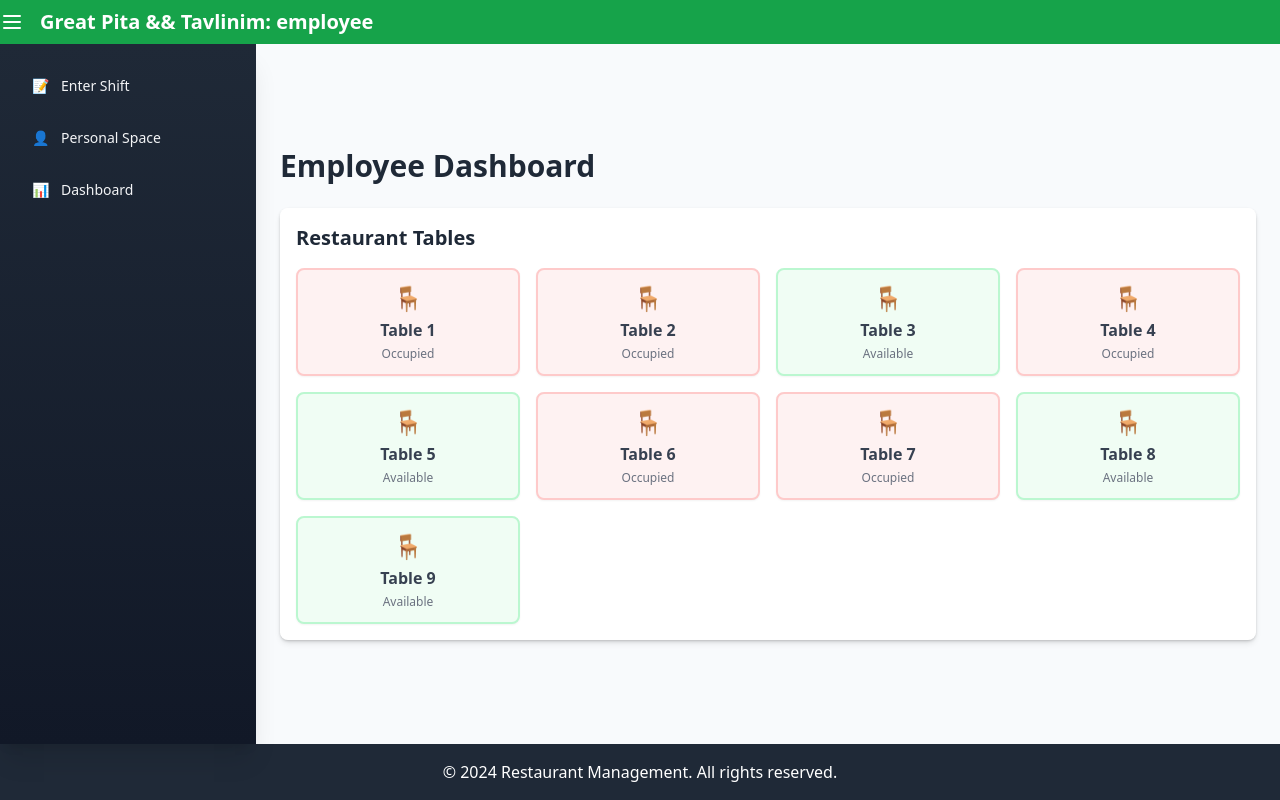
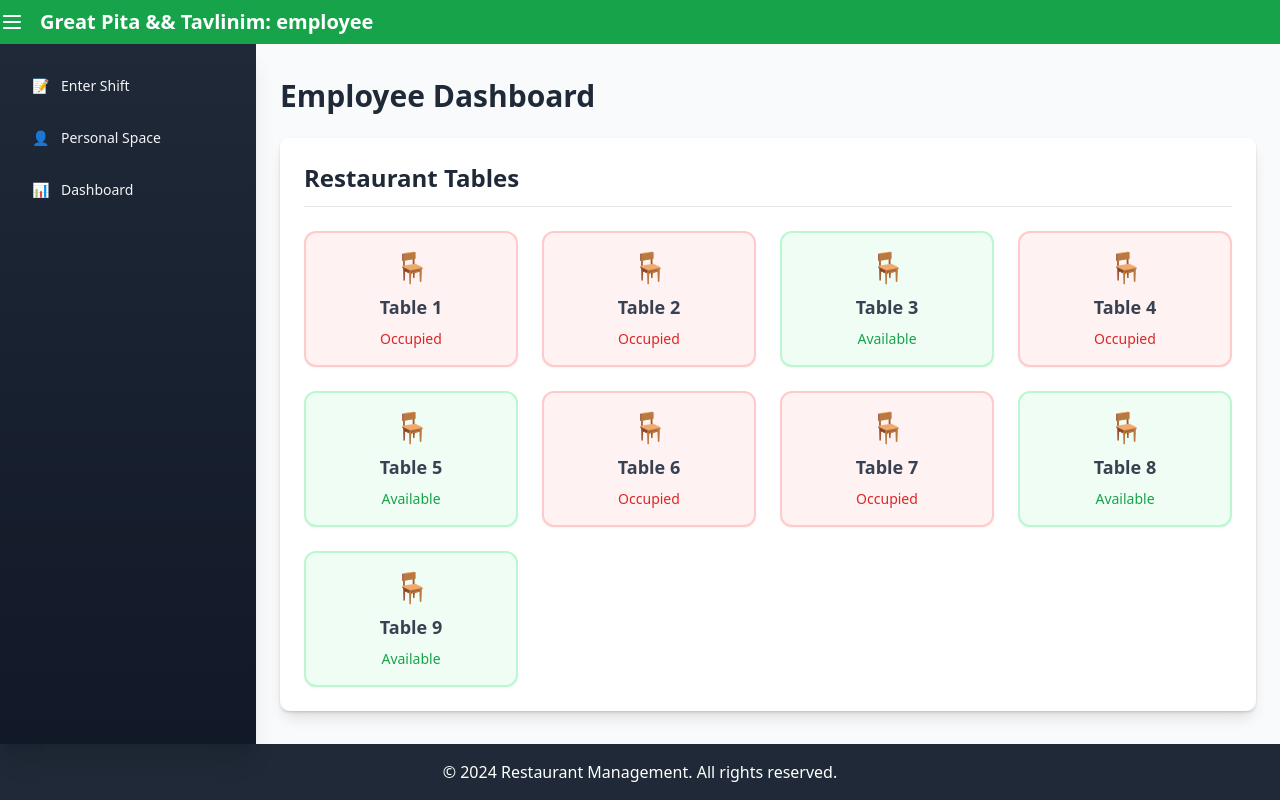
Before and after one commit to tsel170/resturant-project, a React (Vite) app in the folder client/: page /dashboard in a window 1280 px wide. Built offline with nearby package versions, Linux system fonts and the light colour scheme; no server answers.

Commit message:
connecting

```diff
--- a/client/src/components/employee/Tables.jsx
+++ b/client/src/components/employee/Tables.jsx
@@ -3,7 +3,9 @@ import React from "react"
 const Tables = () => {
   // Status colors
   const getTableStyle = (isOccupied) =>
-    isOccupied ? "bg-red-50 border-red-200" : "bg-green-50 border-green-200"
+    isOccupied
+      ? "bg-red-50 border-red-200 hover:bg-red-100"
+      : "bg-green-50 border-green-200 hover:bg-green-100"
 
   // Example data - you can replace this with your actual table status data
   const tables = Array(9)
@@ -14,23 +16,27 @@ const Tables = () => {
     }))
 
   return (
-    <div className="rounded-lg bg-white p-4 shadow-md">
-      <h2 className="mb-4 text-xl font-bold text-gray-800">
+    <div className="rounded-xl bg-white p-6 shadow-lg">
+      <h2 className="mb-6 border-b pb-3 text-2xl font-bold text-gray-800">
         Restaurant Tables
       </h2>
-      <div className="grid grid-cols-2 gap-4 sm:grid-cols-3 lg:grid-cols-4">
+      <div className="grid grid-cols-2 gap-6 sm:grid-cols-3 lg:grid-cols-4">
         {tables.map((table) => (
           <div
             key={table.id}
-            className={`rounded-lg border-2 ${getTableStyle(table.isOccupied)} p-3 text-center shadow-sm`}
+            className={`rounded-xl border-2 ${getTableStyle(table.isOccupied)} cursor-pointer p-4 text-center shadow-sm transition-all duration-200 hover:shadow-md`}
           >
-            <div className="mb-1">
-              <span className="text-2xl">🪑</span>
+            <div className="mb-2">
+              <span className="text-3xl">🪑</span>
             </div>
-            <h3 className="text-base font-semibold text-gray-700">
+            <h3 className="text-lg font-semibold text-gray-700">
               Table {table.id}
             </h3>
-            <p className="mt-1 text-xs text-gray-500">
+            <p
+              className={`mt-2 text-sm font-medium ${
+                table.isOccupied ? "text-red-600" : "text-green-600"
+              }`}
+            >
               {table.isOccupied ? "Occupied" : "Available"}
             </p>
           </div>
--- a/client/src/components/general/Header.jsx
+++ b/client/src/components/general/Header.jsx
@@ -2,13 +2,13 @@ import React, { useContext } from "react"
 import { AuthContext } from "../../context/AuthContext"
 
 const Header = ({ role }) => {
-  const { toggleSidebar } = useContext(AuthContext)
+  const { toggleSidebar, isSidebarVisible } = useContext(AuthContext)
 
   return (
     <header className="flex items-center bg-green-600 py-2 text-white shadow-md">
       <button
         onClick={() => toggleSidebar()}
-        className="mr-4 text-white hover:text-gray-200 focus:outline-none active:text-gray-300"
+        className={`${isSidebarVisible ? "" : "rotate-90"} mr-4 duration-200 hover:text-gray-200 focus:outline-none active:text-gray-300`}
       >
         <svg
           xmlns="http://www.w3.org/2000/svg"
--- a/client/src/pages/OrdersManagement.jsx
+++ b/client/src/pages/OrdersManagement.jsx
@@ -1,26 +1,25 @@
-import React, { useState } from "react"
+import React, { useContext, useState } from "react"
 import { useNavigate } from "react-router-dom"
 import Navbar from "../components/general/Header"
 import Sidebar from "../components/general/Sidebar"
 import Footer from "../components/general/Footer"
+import { AuthContext } from "../context/AuthContext"
 
 const OrdersManagement = () => {
   const navigate = useNavigate()
 
-  const [inProcessOrders, setInProcessOrders] = useState([
-    { id: 1, items: ["Burger", "Fries"] },
-    { id: 2, items: ["Pizza", "Coke"] },
-    { id: 3, items: ["Salad", "Soup"] },
-    { id: 4, items: ["Pasta", "Wine"] },
-  ])
+  const { orders, setOrders } = useContext(AuthContext)
+  // console.log(orders)
+  const handleDelivered = (orderId) => {
+    setOrders(
+      orders.map((order) =>
+        order.id === orderId ? { ...order, delivered: true } : order
+      )
+    )
+  }
 
-  const [deliveredOrders, setDeliveredOrders] = useState([])
-
-  const handleDelivered = (orderId) => {
-    const orderToDeliver = inProcessOrders.find((order) => order.id === orderId)
-    setDeliveredOrders([...deliveredOrders, orderToDeliver])
-    setInProcessOrders(inProcessOrders.filter((order) => order.id !== orderId))
-  }
+  const inProcessOrders = orders.filter((order) => !order.delivered)
+  const deliveredOrders = orders.filter((order) => order.delivered)
 
   return (
     <div className="flex min-h-screen flex-col bg-slate-50">
```
